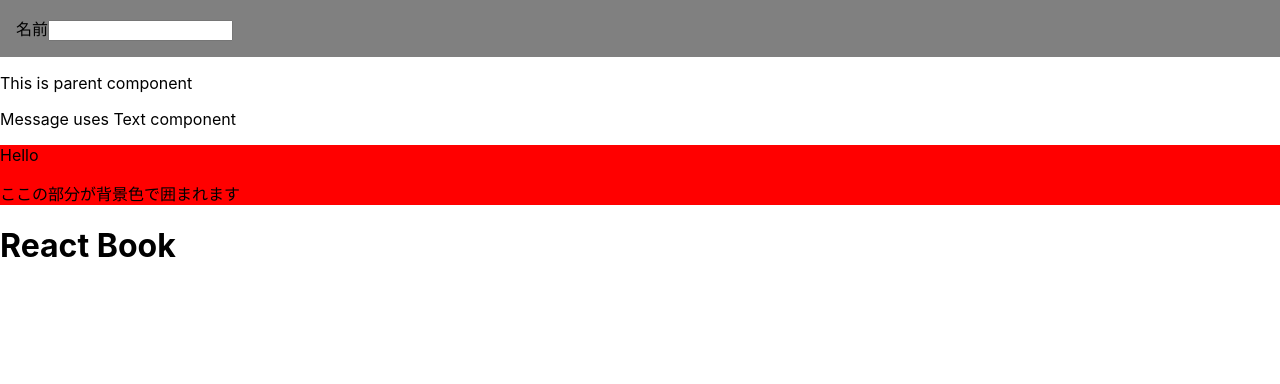
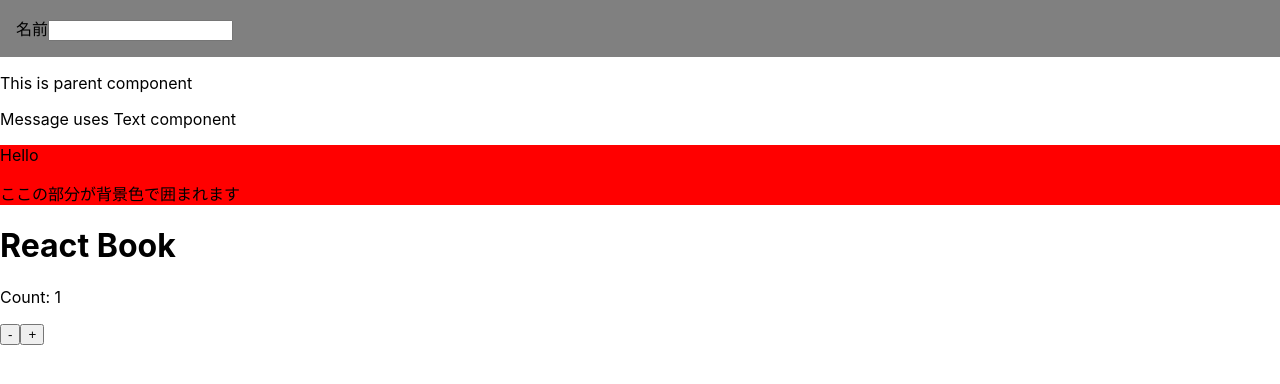
Before and after one commit to MasahiroSuzuki86/ReactSample, a React (Create React App) app: page / in a window 1280 px wide. Shown: the top 384 px of the page. Built offline with nearby package versions, Linux system fonts and the light colour scheme.

Commit message:
HookSampleの作成

```diff
--- /dev/null
+++ b/src/components/HookSample.tsx
@@ -0,0 +1,24 @@
+import { useState } from 'react'
+
+type CounterProps = {
+  initialValue: number
+}
+
+// propsのinitialValueに初期値をセットすること
+// <Counter initialValue={0} />
+const Counter = (props: CounterProps) => {
+  const { initialValue } = props
+  // カウントを保持する1つの状態をuseState()で宣言。引数は初期値
+  //countが現在の状態、setCountが状態を更新する関数
+  const [count, setCount] = useState(initialValue)
+
+  return (
+    <div>
+      <p>Count: {count}</p>
+      <button onClick={() => setCount(count - 1)}>-</button>
+      <button onClick={() => setCount((prevCount) => prevCount + 1)}>+</button>
+    </div>
+  )
+}
+
+export default Counter
--- a/src/index.tsx
+++ b/src/index.tsx
@@ -6,6 +6,7 @@
 import Message from './components/Message'
 import Parent from './components/ContainerSample'
 import Page from './components/ContextSample'
+import Counter from './components/HookSample'
 
 ReactDOM.render(
   <React.StrictMode>
@@ -13,6 +14,7 @@
     <Message />
     <Parent />
     <Page />
+    <Counter initialValue={1} />
   </React.StrictMode>,
   document.getElementById('root')
 )
```
Also changed, not shown: src/components/UseReducerSample.tsx (added).
